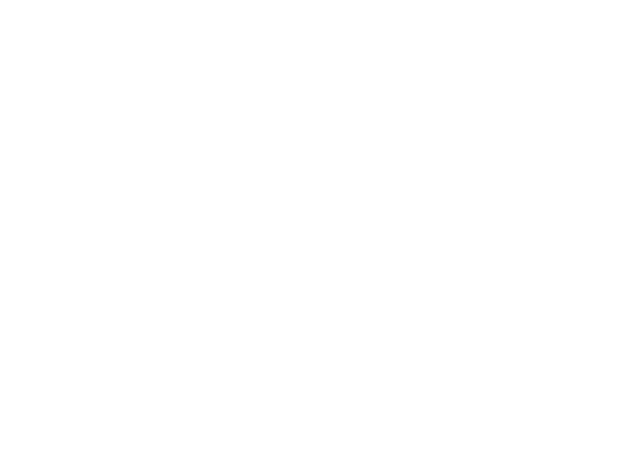
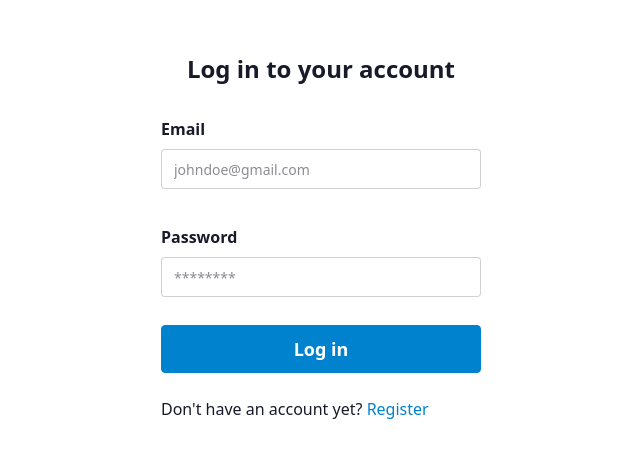
Before and after one commit to neil-justin/marknote, a React (Vite) app: page /auth/login in a window 1280 px wide. Before the commit this address had no page. Shown: the part 163-620 px from the top of the page, without its empty margins (319-959 px from the left). Built offline with nearby package versions, Linux system fonts and the light colour scheme.

Commit message:
Implement user logged in
Write playwright test for successful user logged in

```diff
--- a/src/App.tsx
+++ b/src/App.tsx
@@ -3,6 +3,7 @@
 import { useState } from 'react';
 import { User } from 'firebase/auth';
 import VerificationReminder from './app/routes/VerificationReminder';
+import Login from '@routes/Login';
 
 function App() {
   const [user, setUser] = useState<User | null>(null);
@@ -18,6 +19,10 @@
           path='verification-reminder'
           element={<VerificationReminder user={user} />}
         />
+        <Route
+          path='login'
+          element={<Login />}
+        />
       </Route>
     </Routes>
   );
--- /dev/null
+++ b/src/app/routes/Login.tsx
@@ -0,0 +1,16 @@
+import AuthForm from '@/components/AuthForm';
+import { loginUser } from '@/services/user';
+
+const Login = () => (
+  <AuthForm
+    authFn={loginUser}
+    headerText='Log in to your account'
+    formFor='Log in'
+    linkQuestion="Don't have an account yet?"
+    linkText='Register'
+    linkPath='/auth/register'
+    successRedirectPath='/notes'
+  />
+);
+
+export default Login;
--- a/src/app/routes/Register.tsx
+++ b/src/app/routes/Register.tsx
@@ -11,7 +11,7 @@
     updateUser={updateUser}
     authFn={registerUser}
     headerText='Register to your account'
-    buttonText='Register'
+    formFor='Register'
     linkQuestion='Already have an account?'
     linkText='Log in'
     linkPath='/auth/login'
--- a/src/components/AuthForm.tsx
+++ b/src/components/AuthForm.tsx
@@ -9,10 +9,10 @@
 import { useState } from 'react';
 
 interface AuthFormProps {
-  updateUser: React.Dispatch<React.SetStateAction<User | null>>;
+  updateUser?: React.Dispatch<React.SetStateAction<User | null>>;
   authFn: (user: UserCredential) => Promise<User>;
   headerText: string;
-  buttonText: string;
+  formFor: 'Register' | 'Log in';
   linkQuestion: string;
   linkText: string;
   linkPath: string;
@@ -23,7 +23,7 @@
   updateUser,
   authFn,
   headerText,
-  buttonText,
+  formFor,
   linkQuestion,
   linkText,
   linkPath,
@@ -43,7 +43,15 @@
 
       const firebaseUser = await authFn(user);
 
-      updateUser(firebaseUser);
+      // React doesn't allow invocation of optional function prop
+      // That said, I need to check if updateUser is passed first
+      if (formFor === 'Register' && updateUser) {
+        // Updating user state after registration allows us to
+        // render VerificationReminder component with included
+        // user email
+        updateUser(firebaseUser);
+      }
+
       navigate(successRedirectPath);
     } catch (error) {
       if (error instanceof FirebaseError) {
@@ -73,7 +81,7 @@
           type='submit'
           className='btn btn-primary btn-lg'
         >
-          {buttonText}
+          {formFor}
         </button>
         <p>
           {linkQuestion}{' '}
--- a/src/services/user.ts
+++ b/src/services/user.ts
@@ -5,6 +5,7 @@
   sendEmailVerification,
   validatePassword,
   User,
+  signInWithEmailAndPassword,
 } from 'firebase/auth';
 import { auth } from '@/firebaseAuth';
 
@@ -33,3 +34,11 @@
     throw new FirebaseError('auth/weak-password', 'Weak user password');
   }
 };
+
+export const loginUser = async (
+  userCredential: UserCredential
+): Promise<User> => {
+  const { email, password } = userCredential;
+
+  return (await signInWithEmailAndPassword(auth, email, password)).user;
+};
```
Also changed, not shown: 1 other file (tests, documents, lock files or other folders).
